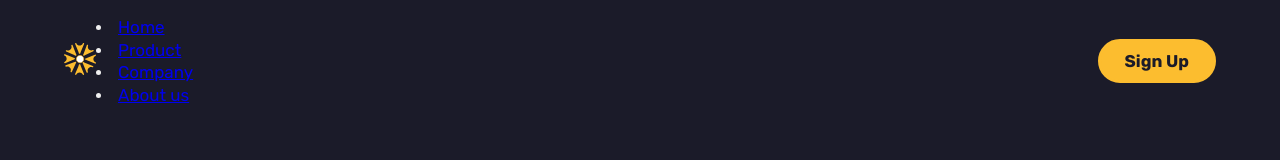
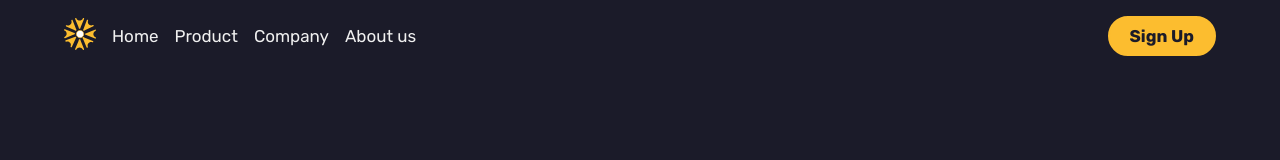
Before and after one commit to deltd3v/ui_sun_payer, a plain HTML site: page index.html in a window 1280 px wide. Drawn offline with nearby package versions, Linux system fonts and the light colour scheme.

Commit message:
:wrench: responsive-menu

```diff
--- a/css/menu.css
+++ b/css/menu.css
@@ -34,7 +34,6 @@ header .right {
 
 	/* Display mobile-menu icons and menu-list column */
 	#menu-toggle,
-  /* #mobile-menu-list, */
 	#menu-toggle__label,
 	#menu-toggle__icon-open,
 	#menu-toggle__icon-close {
@@ -174,6 +173,15 @@ header .right {
 		text-decoration: none;
 	}
 
+	#desktop-menu-list li {
+		margin: 0 0.5em;
+	}
+
+	#desktop-menu-list li a {
+		color: var(--fg);
+		text-decoration: none;
+	}
+
 	/** When a link is hovered or focused on, change the text-color & outline styles of the link */
 	#desktop-menu-list li:focus a,
 	#desktop-menu-list li:focus-within a,
@@ -185,7 +193,7 @@ header .right {
 	}
 
 	/* Add space between each link element */
-	#desktop-menu-list li a {
+	#desktop-menu-list {
 		margin: 0 0.5em;
 		color: var(--fg);
 		text-decoration: none;
--- a/index.html
+++ b/index.html
@@ -15,17 +15,17 @@
 		<!-- Favicon -->
 		<link
 			rel="shortcut icon"
+			type="image/x-icon"
 			href="assets/favicon-yellow.ico"
-			type="image/x-icon"
 		/>
 
 		<!-- Styles -->
-		<link rel="stylesheet" href="css/normalize.css" />
+		<!-- <link rel="stylesheet" href="css/normalize.css" /> -->
 		<link rel="stylesheet" href="css/menu.css" />
 		<link rel="stylesheet" href="css/fonts.css" />
 		<link rel="stylesheet" href="css/theme.css" />
+		<link rel="stylesheet" href="css/buttons.css" />
 		<link rel="stylesheet" href="css/styles.css" />
-		<link rel="stylesheet" href="css/buttons.css" />
 		<link rel="stylesheet" href="css/font-sizes.css" />
 		<link rel="stylesheet" href="css/border-radius.css" />
 
@@ -62,7 +62,7 @@
 				</label>
 
 				<!-- Desktop menu list will be visible to screen width > 768px -->
-				<nav id="desktop-menu-list fs-rubik">
+				<nav id="desktop-menu-list" class="fs-rubik">
 					<li><a class="fs-8" href="#">Home</a></li>
 					<li><a class="fs-8" href="#">Product</a></li>
 					<li><a class="fs-8" href="#">Company</a></li>
```
Lines whose indentation alone changed are shown as unchanged.
